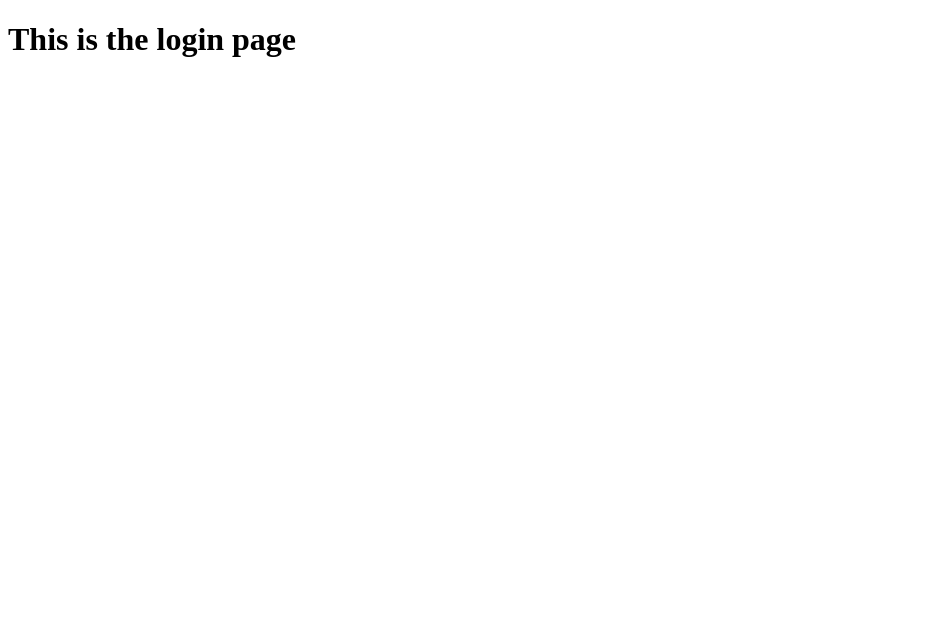
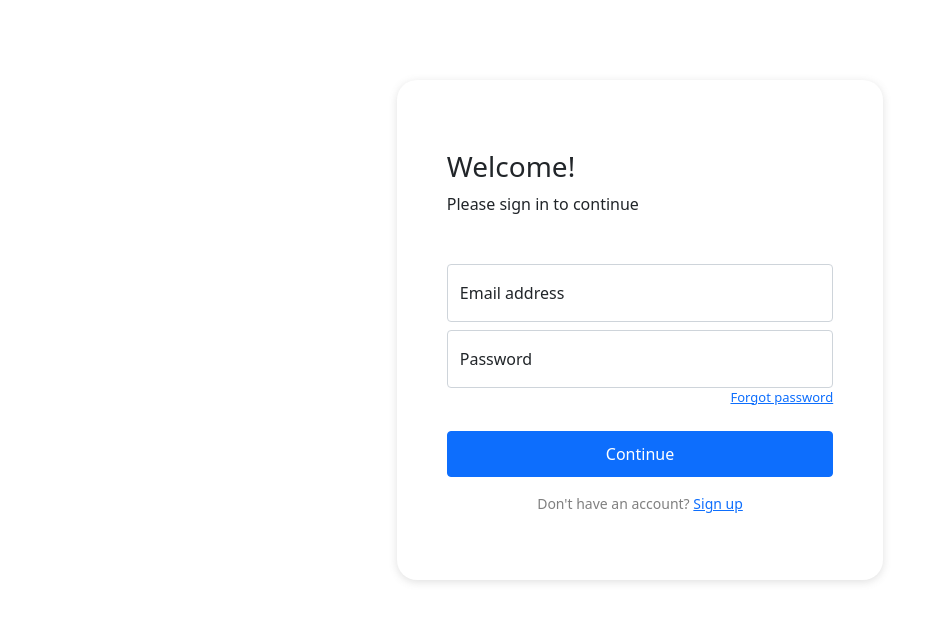
Before and after one commit to jadenlohh/geekout-2022, a React (Create React App) app in the folder frontend/: page /login in a window 1280 px wide. Shown: the top 622 px of the page, without its empty margins (0-939 px from the left). Built offline with nearby package versions, Linux system fonts and the light colour scheme.

Commit message:
feat: add login and register page

```diff
--- a/frontend/public/index.html
+++ b/frontend/public/index.html
@@ -2,42 +2,17 @@
 <html lang="en">
   <head>
     <meta charset="utf-8" />
-    <link rel="icon" href="%PUBLIC_URL%/favicon.ico" />
     <meta name="viewport" content="width=device-width, initial-scale=1" />
     <meta name="theme-color" content="#000000" />
     <meta
       name="description"
       content="Web site created using create-react-app"
     />
-    <link rel="apple-touch-icon" href="%PUBLIC_URL%/logo192.png" />
-    <!--
-      manifest.json provides metadata used when your web app is installed on a
-      user's mobile device or desktop. See https://developers.google.com/web/fundamentals/web-app-manifest/
-    -->
-    <link rel="manifest" href="%PUBLIC_URL%/manifest.json" />
-    <!--
-      Notice the use of %PUBLIC_URL% in the tags above.
-      It will be replaced with the URL of the `public` folder during the build.
-      Only files inside the `public` folder can be referenced from the HTML.
-
-      Unlike "/favicon.ico" or "favicon.ico", "%PUBLIC_URL%/favicon.ico" will
-      work correctly both with client-side routing and a non-root public URL.
-      Learn how to configure a non-root public URL by running `npm run build`.
-    -->
-    <title>React App</title>
+    <title>Can you hear me?</title>
   </head>
   <body>
     <noscript>You need to enable JavaScript to run this app.</noscript>
+
     <div id="root"></div>
-    <!--
-      This HTML file is a template.
-      If you open it directly in the browser, you will see an empty page.
-
-      You can add webfonts, meta tags, or analytics to this file.
-      The build step will place the bundled scripts into the <body> tag.
-
-      To begin the development, run `npm start` or `yarn start`.
-      To create a production bundle, use `npm run build` or `yarn build`.
-    -->
   </body>
 </html>
--- a/frontend/src/App.js
+++ b/frontend/src/App.js
@@ -1,15 +1,21 @@
 import React from 'react';
-import { BrowserRouter as Router, Routes, Route} from 'react-router-dom';
+import { BrowserRouter as Router, Routes, Route } from 'react-router-dom';
 import Login from './pages/Login';
+import Register from './pages/Register';
 
 
 function App() {
     return (
-        <Router>
-            <Routes>
-                <Route path='/login' element={ <Login /> } />
-            </Routes>
-        </Router>
+        <>
+            <div style={{margin:"0",padding:"0"}}>
+                <Router>
+                    <Routes>
+                        <Route path='/login' element={<Login />} />
+                        <Route path='/register' element={<Register />} />
+                    </Routes>
+                </Router>
+            </div>
+        </>
     );
 }
 
--- a/frontend/src/pages/Login.js
+++ b/frontend/src/pages/Login.js
@@ -1,11 +1,57 @@
 import React from 'react';
+import { FloatingLabel, Form, Button } from 'react-bootstrap';
+import 'bootstrap/dist/css/bootstrap.min.css';
 
 
 function Login() {
+    const loginStyle = {
+        borderRadius: "20px",
+        boxShadow: "rgba(99, 99, 99, 0.2) 0px 2px 8px 0px",
+        padding: "70px 50px 50px 50px",
+        width: "38%",
+        margin: "auto",
+        marginTop: "5rem"
+    };
+
+    const buttonStyle = {
+        width: "100%",
+        padding: "10px"
+    }
+
+    const signUpStyle = {
+        color: "grey",
+        fontSize: "14px"
+    }
+
+    const textStyle = {
+        fontSize: "13px",
+        textAlign: "right"
+    }
+
     return (
-        <>
-            <h1>This is the login page</h1>
-        </>
+        <div style={ loginStyle }>
+            <h3>Welcome!</h3>
+            <p className="mb-5">Please sign in to continue</p>
+
+            <FloatingLabel controlId="email" className="mb-2" label="Email address">
+                <Form.Control type="email" className="shadow-none" placeholder="name@example.com" />
+            </FloatingLabel>
+
+            <div>
+                <FloatingLabel controlId="password" label="Password">
+                    <Form.Control type="password" className="shadow-none" placeholder="Password" />
+                </FloatingLabel>
+                <p style={ textStyle }><a href="/forget">Forgot password</a></p>
+            </div>
+
+            <Button variant="primary" type="submit" className="shadow-none mt-2" style={ buttonStyle }>
+                Continue
+            </Button>
+
+            <p className="text-center mt-3" style={ signUpStyle }>
+                Don't have an account? <a href="/register">Sign up</a>
+            </p>
+        </div>
     )
 };
 
--- /dev/null
+++ b/frontend/src/pages/Register.js
@@ -0,0 +1,70 @@
+import React from 'react';
+import { FloatingLabel, Form, Button, Row, Col } from 'react-bootstrap';
+import 'bootstrap/dist/css/bootstrap.min.css';
+
+
+function Register() {
+    const registerStyle = {
+        borderRadius: "20px",
+        boxShadow: "rgba(99, 99, 99, 0.2) 0px 2px 8px 0px",
+        padding: "70px 50px 50px 50px",
+        margin: "auto",
+        marginTop: "2rem",
+        width: "38%"
+    };
+
+    const buttonStyle = {
+        width: "100%",
+        padding: "10px"
+    }
+
+    const signUpStyle = {
+        color: "grey",
+        fontSize: "14px"
+    }
+
+    return (
+        <div className="mx-auto" style={ registerStyle }>
+            <h3>Hey there! 👋</h3>
+            <p className="mb-5">Sign up now to get started</p>
+
+            <FloatingLabel controlId="name" className="mb-2" label="Name">
+                <Form.Control type="text" className="shadow-none" placeholder="Tom" />
+            </FloatingLabel>
+
+            <FloatingLabel controlId="email" className="mb-2" label="Email address">
+                <Form.Control type="email" className="shadow-none" placeholder="name@example.com" />
+            </FloatingLabel>
+
+            <Row className="mb-2">
+                <Col md="6">
+                    <FloatingLabel controlId="age" label="Age">
+                        <Form.Control type="number" className="shadow-none" placeholder="Age" max="110" min="16" />
+                    </FloatingLabel>
+                </Col>
+
+                <Col md="6">
+                    <Form.Select className="shadow-none" style={{padding: "1rem .75rem"}}>
+                        <option selected disabled>Gender</option>
+                        <option value="male">Male</option>
+                        <option value="female">Female</option>
+                    </Form.Select>
+                </Col>
+            </Row>
+
+            <FloatingLabel controlId="password" label="Password">
+                <Form.Control type="password" className="shadow-none" placeholder="Password" />
+            </FloatingLabel>
+
+            <Button variant="primary" type="submit" className="shadow-none mt-2" style={ buttonStyle }>
+                Register
+            </Button>
+
+            <p className="text-center mt-3" style={ signUpStyle }>
+                Already have an account? <a href="/login">Sign in</a>
+            </p>
+        </div>
+    )
+};
+
+export default Register;
```
